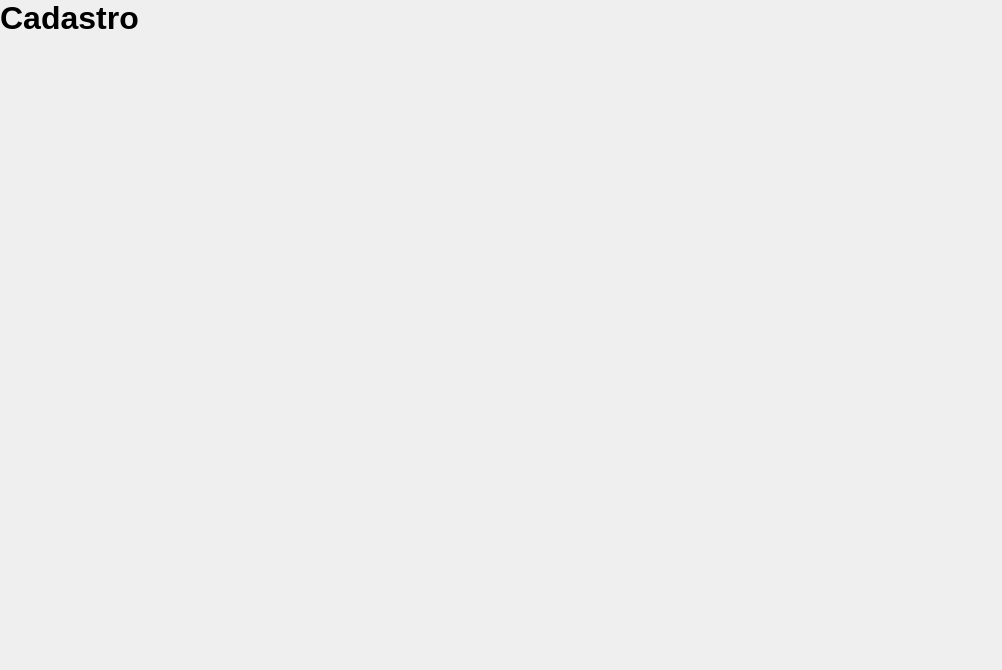
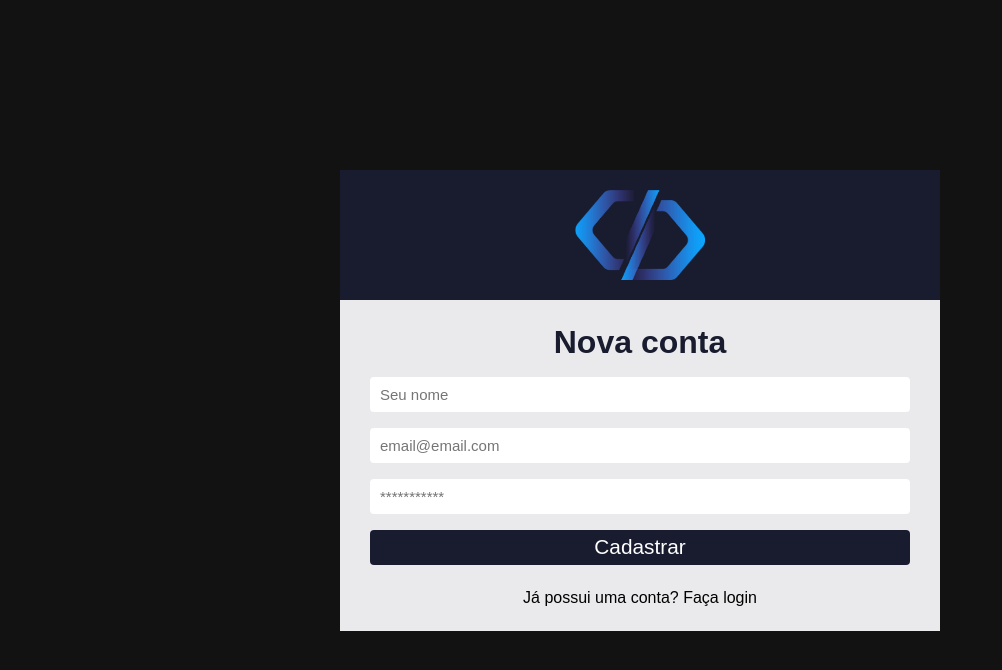
Before and after one commit to pollyany/sistema-chamados, a React (Create React App) app: page /register in a window 1280 px wide. Shown: the top 670 px of the page, without its empty margins (0-1002 px from the left). Built offline with nearby package versions, Linux system fonts and the light colour scheme.

Commit message:
Criação da página cadastro

```diff
--- /dev/null
+++ b/src/pages/Dashboard/index.js
@@ -0,0 +1,7 @@
+export default function Dashboard() {
+  return(
+    <div>
+      <h1>Pagina Dashboard</h1>
+    </div>
+  )
+}
--- a/src/pages/SignUp/index.js
+++ b/src/pages/SignUp/index.js
@@ -1,7 +1,47 @@
+import { useState } from 'react'
+import logo from '../../assets/logo.png'
+import { Link } from 'react-router-dom'
+
 export default function SignUp() {
+  const [email, setEmail] = useState('')
+  const [password, setPassword] = useState('')
+  const [name, setName] = useState('')
+
   return(
-    <div>
-      <h1>Cadastro</h1>
+    <div className='container-center'>
+      <div className="login">
+        <div className='login-area'>
+          <img src={logo} alt="Logo do sistema de chamados" />
+        </div>
+
+        <form>
+          <h1>Nova conta</h1>
+          <input
+          type="text"
+          placeholder='Seu nome'
+          value={name}
+          onChange={ (e) => setName(e.target.value)}
+          />
+          <input
+          type="text"
+          placeholder='email@email.com'
+          value={email}
+          onChange={ (e) => setEmail(e.target.value)}
+          />
+
+          <input
+          type="password"
+          placeholder='***********'
+          value={password}
+          onChange={ (e) => setPassword(e.target.value)}
+          />
+
+          <button type="submit">Cadastrar</button>
+        </form>
+
+        <Link to="/">Já possui uma conta? Faça login</Link>
+
+      </div>
     </div>
   )
 }
--- a/src/routes/index.js
+++ b/src/routes/index.js
@@ -2,12 +2,14 @@
 
 import SignIn from '../pages/SignIn'
 import SignUp from '../pages/SignUp'
+import Dashboard from '../pages/Dashboard'
 
 function RoutesApp() {
   return(
     <Routes>
       <Route path='/' element={<SignIn/>} />
       <Route path='/register' element={<SignUp/>} />
+      <Route path='/dashboard' element={<Dashboard/>} />
     </Routes>
   )
 }
```
